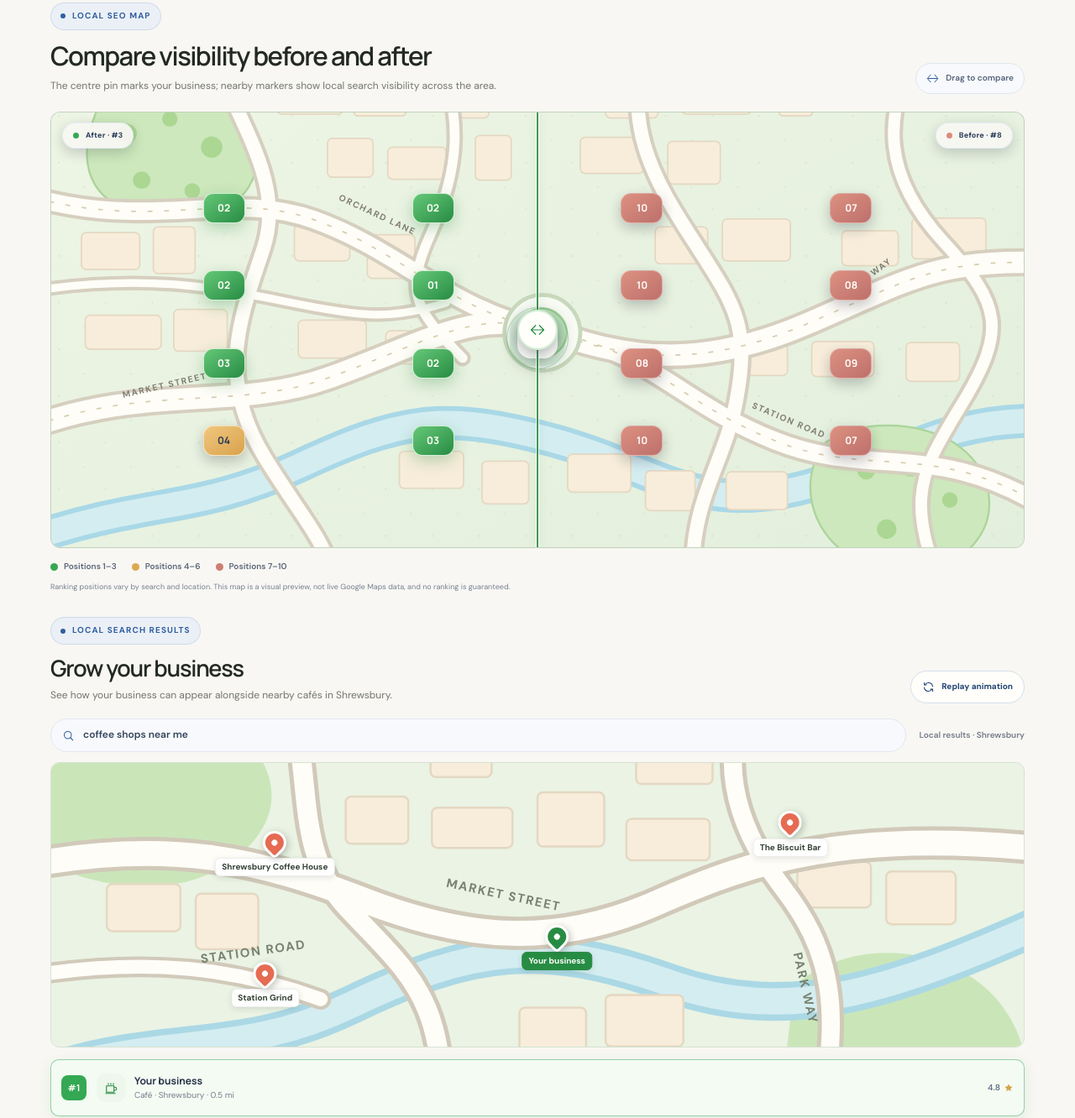
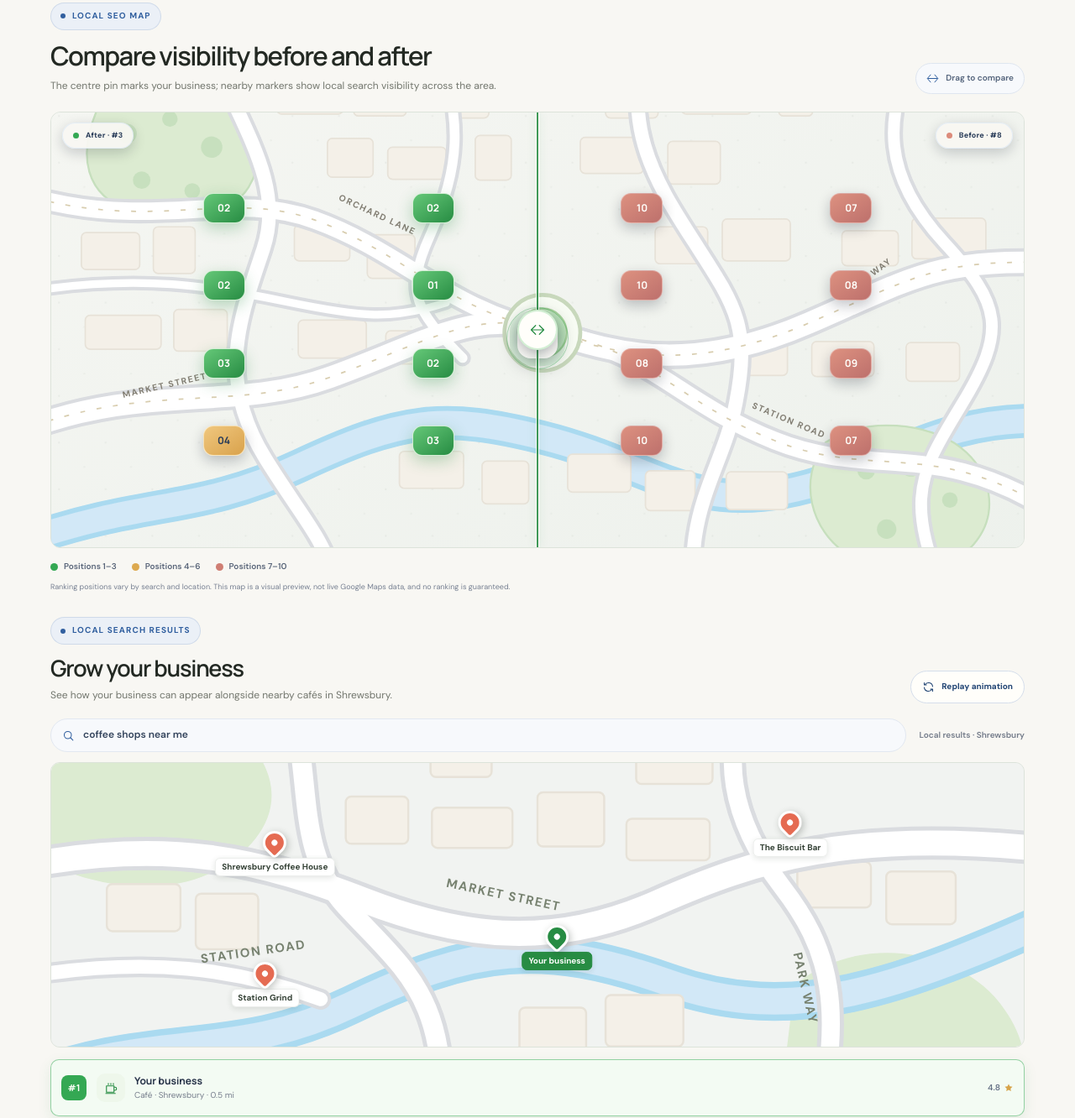
Before and after one commit to deibid11/fadigital, a plain HTML site: page index.html in a window 1280 px wide. Shown: the part 3169-4501 px from the top of the page at 84% size. Drawn offline with Linux system fonts and the light colour scheme.

Commit message:
Update index.html

```diff
--- a/index.html
+++ b/index.html
@@ -191,7 +191,7 @@
     .local-rank-heading p { max-width: 560px; margin: 0; color: var(--muted); font-size: 12px; line-height: 1.7; }
     .local-rank-help { flex: 0 0 auto; display: inline-flex; align-items: center; gap: 8px; padding: 9px 12px; border: 1px solid #dfe6f0; border-radius: 999px; background: #f7f9fc; color: #52627a; font-size: 10px; font-weight: 600; }
     .local-rank-help svg { width: 15px; height: 15px; color: var(--blue); }
-    .rank-map-stage { --split: 50%; position: relative; width: 100%; aspect-ratio: 1.9; min-height: 280px; max-height: 520px; margin-top: 21px; overflow: hidden; border: 1px solid rgba(92,132,91,.3); border-radius: 12px; background: #eaf3e5; isolation: isolate; }
+    .rank-map-stage { --split: 50%; position: relative; width: 100%; aspect-ratio: 1.9; min-height: 280px; max-height: 520px; margin-top: 21px; overflow: hidden; border: 1px solid #dce3da; border-radius: 12px; background: #f1f3f1; isolation: isolate; }
     .rank-map-art { position: absolute; inset: 0; width: 100%; height: 100%; }
     .rank-map-layer { position: absolute; z-index: 1; inset: 0; display: grid; grid-template: repeat(4, 1fr) / repeat(4, 1fr); align-items: center; justify-items: center; padding: 68px 7% 7%; pointer-events: none; }
     .rank-map-layer--before { clip-path: inset(0 0 0 var(--split)); }
@@ -235,7 +235,7 @@
     .local-search-query { min-width: 0; flex: 1; display: flex; align-items: center; gap: 10px; padding: 9px 13px; border: 1px solid #e2e8f1; border-radius: 999px; background: #f7f9fc; color: #34445c; font-size: 12px; font-weight: 600; }
     .local-search-query svg { width: 15px; height: 15px; flex: 0 0 15px; color: var(--blue); }
     .local-search-sample { flex: 0 0 auto; color: #737b89; font-size: 10px; font-weight: 600; }
-    .local-results-map { position: relative; height: clamp(220px, 32vw, 340px); margin-top: 12px; overflow: hidden; border: 1px solid #d5e2d1; border-radius: 11px; background: #eaf3e4; isolation: isolate; }
+    .local-results-map { position: relative; height: clamp(220px, 32vw, 340px); margin-top: 12px; overflow: hidden; border: 1px solid #dce3da; border-radius: 11px; background: #f1f3f1; isolation: isolate; }
     .local-results-map-art { position: absolute; inset: 0; width: 100%; height: 100%; }
     .local-map-place { position: absolute; z-index: 1; display: flex; flex-direction: column; align-items: center; gap: 4px; max-width: clamp(132px, 15vw, 190px); transform: translate(-50%, -50%); }
     .local-map-pin { position: relative; width: clamp(23px, 2.2vw, 29px); height: clamp(23px, 2.2vw, 29px); border: 3px solid #fff; border-radius: 50% 50% 50% 5px; background: #e56b52; box-shadow: 0 3px 8px rgba(35,47,37,.28); transform: rotate(-45deg); }
@@ -818,28 +818,28 @@
             <svg class="rank-map-art" viewBox="0 0 1000 560" preserveAspectRatio="xMidYMid slice" aria-hidden="true" focusable="false">
               <defs>
                 <linearGradient id="rank-map-paper" x1="0" y1="0" x2="1" y2="1">
-                  <stop offset="0" stop-color="#eef5e5"/>
-                  <stop offset="1" stop-color="#e2efdc"/>
+                  <stop offset="0" stop-color="#f5f6f2"/>
+                  <stop offset="1" stop-color="#edf1ec"/>
                 </linearGradient>
                 <pattern id="rank-map-grain" width="48" height="48" patternUnits="userSpaceOnUse">
-                  <circle cx="8" cy="12" r="1" fill="#9caf8e" fill-opacity=".2"/>
-                  <circle cx="34" cy="37" r="1" fill="#9caf8e" fill-opacity=".16"/>
+                  <circle cx="8" cy="12" r="1" fill="#879a8a" fill-opacity=".1"/>
+                  <circle cx="34" cy="37" r="1" fill="#879a8a" fill-opacity=".08"/>
                 </pattern>
               </defs>
               <rect width="1000" height="560" fill="url(#rank-map-paper)"/>
               <rect width="1000" height="560" fill="url(#rank-map-grain)"/>
-              <path d="M-25 496C102 453 150 469 255 420S402 365 506 391 653 465 752 447 909 367 1027 374" fill="none" stroke="#a9d8e7" stroke-width="35"/>
-              <path d="M-25 496C102 453 150 469 255 420S402 365 506 391 653 465 752 447 909 367 1027 374" fill="none" stroke="#d4edf1" stroke-width="25"/>
-              <g fill="#cde8bc" stroke="#abd49a" stroke-width="2">
+              <path d="M-25 496C102 453 150 469 255 420S402 365 506 391 653 465 752 447 909 367 1027 374" fill="none" stroke="#aadaf0" stroke-width="35"/>
+              <path d="M-25 496C102 453 150 469 255 420S402 365 506 391 653 465 752 447 909 367 1027 374" fill="none" stroke="#d2e8f7" stroke-width="25"/>
+              <g fill="#dcebd1" stroke="#c6dfbd" stroke-width="2">
                 <path d="M47 54c32-22 98-20 132-4s43 52 24 83-76 39-122 24S27 101 47 54Z"/>
                 <path d="M796 396c42-28 107-20 139 5s40 68 14 99-92 35-130 11-52-77-23-115Z"/>
               </g>
-              <g fill="#a8d58f" fill-opacity=".9">
+              <g fill="#c6dfbd" fill-opacity=".9">
                 <circle cx="78" cy="78" r="10"/><circle cx="122" cy="63" r="8"/><circle cx="165" cy="92" r="11"/>
                 <circle cx="93" cy="126" r="9"/><circle cx="145" cy="137" r="8"/><circle cx="838" cy="425" r="9"/>
                 <circle cx="884" cy="420" r="11"/><circle cx="924" cy="455" r="8"/><circle cx="859" cy="485" r="10"/>
               </g>
-              <g fill="#f7edda" stroke="#e4d8c2" stroke-width="1.5">
+              <g fill="#f4f0e8" stroke="#e7e2d8" stroke-width="1.5">
                 <rect x="232" y="24" width="68" height="34" rx="5"/><rect x="311" y="31" width="54" height="29" rx="5"/>
                 <rect x="407" y="24" width="43" height="38" rx="5"/><rect x="465" y="20" width="73" height="34" rx="5"/>
                 <rect x="570" y="29" width="54" height="33" rx="5"/><rect x="648" y="18" width="72" height="40" rx="5"/>
@@ -857,7 +857,7 @@
                 <rect x="443" y="415" width="48" height="44" rx="5"/><rect x="531" y="408" width="65" height="39" rx="5"/>
                 <rect x="611" y="425" width="51" height="41" rx="5"/><rect x="694" y="426" width="63" height="39" rx="5"/>
               </g>
-              <g fill="none" stroke="#d6cfbf" stroke-linecap="round" stroke-linejoin="round">
+              <g fill="none" stroke="#dadce0" stroke-linecap="round" stroke-linejoin="round">
                 <path d="M-35 385C98 333 186 365 286 329S440 255 514 282 666 322 779 273 911 207 1035 211" stroke-width="29"/>
                 <path d="M-35 139C102 182 180 134 271 167S408 260 514 282 642 353 744 394 911 389 1035 471" stroke-width="25"/>
                 <path d="M155-30C190 66 242 125 218 197S169 329 220 412 305 517 285 590" stroke-width="21"/>
@@ -866,7 +866,7 @@
                 <path d="M382-30C433 57 416 124 389 184S377 262 423 309" stroke-width="17"/>
                 <path d="M-20 240C92 223 165 235 242 251S350 270 406 252" stroke-width="15"/>
               </g>
-              <g fill="none" stroke="#fffdf8" stroke-linecap="round" stroke-linejoin="round">
+              <g fill="none" stroke="#fff" stroke-linecap="round" stroke-linejoin="round">
                 <path d="M-35 385C98 333 186 365 286 329S440 255 514 282 666 322 779 273 911 207 1035 211" stroke-width="22"/>
                 <path d="M-35 139C102 182 180 134 271 167S408 260 514 282 642 353 744 394 911 389 1035 471" stroke-width="18"/>
                 <path d="M155-30C190 66 242 125 218 197S169 329 220 412 305 517 285 590" stroke-width="14"/>
@@ -936,24 +936,24 @@
               </div>
               <div class="local-results-map" role="img" aria-label="Map preview showing Your business, Shrewsbury Coffee House, The Biscuit Bar and Station Grind around Shrewsbury">
                 <svg class="local-results-map-art" viewBox="0 0 700 300" preserveAspectRatio="xMidYMid slice" aria-hidden="true" focusable="false">
-                  <rect width="700" height="300" fill="#eaf3e4"/>
-                  <path d="M-20 30c52-41 133-33 164 5s9 74-31 93-118 6-143-33ZM535 208c45-38 117-27 148 13s18 77-20 94-112 4-137-33Z" fill="#cae6b9"/>
-                  <path d="M-25 279c100-40 154-15 241-57s138-48 228-16 166 4 282-48" fill="none" stroke="#abd8e5" stroke-width="28"/>
-                  <path d="M-25 279c100-40 154-15 241-57s138-48 228-16 166 4 282-48" fill="none" stroke="#d4edf1" stroke-width="19"/>
-                  <g fill="#f7edda" stroke="#e4d8c2" stroke-width="1.5">
+                  <rect width="700" height="300" fill="#f1f3f1"/>
+                  <path d="M-20 30c52-41 133-33 164 5s9 74-31 93-118 6-143-33ZM535 208c45-38 117-27 148 13s18 77-20 94-112 4-137-33Z" fill="#dcebd1"/>
+                  <path d="M-25 279c100-40 154-15 241-57s138-48 228-16 166 4 282-48" fill="none" stroke="#aadaf0" stroke-width="28"/>
+                  <path d="M-25 279c100-40 154-15 241-57s138-48 228-16 166 4 282-48" fill="none" stroke="#d2e8f7" stroke-width="19"/>
+                  <g fill="#f4f0e8" stroke="#e7e2d8" stroke-width="1.5">
                     <rect x="205" y="18" width="56" height="29" rx="4"/><rect x="273" y="24" width="44" height="34" rx="4"/><rect x="329" y="13" width="60" height="31" rx="4"/>
                     <rect x="421" y="25" width="55" height="38" rx="4"/><rect x="492" y="17" width="39" height="30" rx="4"/><rect x="212" y="72" width="45" height="34" rx="4"/>
                     <rect x="274" y="80" width="58" height="29" rx="4"/><rect x="350" y="69" width="48" height="39" rx="4"/><rect x="414" y="88" width="60" height="30" rx="4"/>
                     <rect x="40" y="135" width="53" height="34" rx="4"/><rect x="104" y="142" width="45" height="40" rx="4"/><rect x="537" y="119" width="53" height="33" rx="4"/>
                     <rect x="601" y="126" width="50" height="38" rx="4"/><rect x="337" y="224" width="48" height="32" rx="4"/><rect x="399" y="215" width="56" height="37" rx="4"/>
                   </g>
-                  <g fill="none" stroke="#d1c9b9" stroke-linecap="round" stroke-linejoin="round">
+                  <g fill="none" stroke="#dadce0" stroke-linecap="round" stroke-linejoin="round">
                     <path d="M-25 123C85 101 151 118 226 147S364 180 435 149 575 94 725 111" stroke-width="24"/>
                     <path d="M162-25C194 45 169 104 212 151S291 218 278 326" stroke-width="20"/>
                     <path d="M512-25C473 40 493 94 526 137S574 222 548 326" stroke-width="19"/>
                     <path d="M-20 202C70 187 134 196 194 218" stroke-width="15"/>
                   </g>
-                  <g fill="none" stroke="#fffdf8" stroke-linecap="round" stroke-linejoin="round">
+                  <g fill="none" stroke="#fff" stroke-linecap="round" stroke-linejoin="round">
                     <path d="M-25 123C85 101 151 118 226 147S364 180 435 149 575 94 725 111" stroke-width="18"/>
                     <path d="M162-25C194 45 169 104 212 151S291 218 278 326" stroke-width="14"/>
                     <path d="M512-25C473 40 493 94 526 137S574 222 548 326" stroke-width="13"/>
@@ -1355,8 +1355,7 @@
     const rankMapStage = rankSlider.closest(".rank-map-stage");
     const updateRankComparison = () => {
       const value = Number(rankSlider.value);
-      const trackWidth = rankSlider.clientWidth - 48;
-      rankMapStage.style.setProperty("--split", `${trackWidth * value / 100}px`);
+      rankMapStage.style.setProperty("--split", `${rankMapStage.clientWidth * value / 100}px`);
       rankSlider.setAttribute(
         "aria-valuetext",
         value === 0 ? "Before view only" :
@@ -1366,6 +1365,34 @@
     };
 
     rankSlider.addEventListener("input", updateRankComparison);
+    let activeRankPointerId = null;
+    const updateRankFromPointer = (event) => {
+      const bounds = rankMapStage.getBoundingClientRect();
+      const position = (event.clientX - bounds.left - rankMapStage.clientLeft) / rankMapStage.clientWidth;
+      const min = Number(rankSlider.min);
+      const max = Number(rankSlider.max);
+      rankSlider.value = String(Math.round(min + Math.max(0, Math.min(1, position)) * (max - min)));
+      updateRankComparison();
+    };
+
+    rankSlider.addEventListener("pointerdown", (event) => {
+      if (!event.isPrimary || (event.pointerType === "mouse" && event.button !== 0)) return;
+      event.preventDefault();
+      rankSlider.focus();
+      activeRankPointerId = event.pointerId;
+      rankMapStage.setPointerCapture(event.pointerId);
+      updateRankFromPointer(event);
+    });
+    rankMapStage.addEventListener("pointermove", (event) => {
+      if (event.pointerId !== activeRankPointerId) return;
+      event.preventDefault();
+      updateRankFromPointer(event);
+    });
+    const endRankPointer = (event) => {
+      if (event.pointerId === activeRankPointerId) activeRankPointerId = null;
+    };
+    rankMapStage.addEventListener("pointerup", endRankPointer);
+    rankMapStage.addEventListener("pointercancel", endRankPointer);
     window.addEventListener("resize", updateRankComparison);
     updateRankComparison();
 
```
